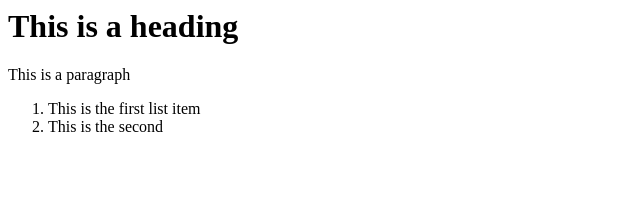
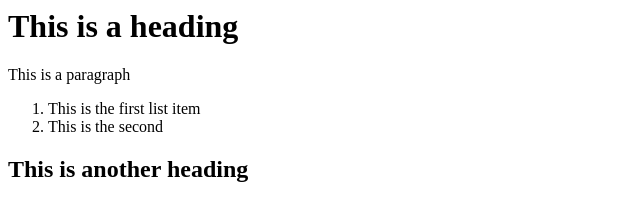
Before and after one commit to keysmasher94/keysmasher94.github.io, a plain HTML site: page index.html in a window 1280 px wide. Shown: the whole page, without its empty margins (0-640 px from the left). Drawn offline with Linux system fonts and the light colour scheme.

Commit message:
Update index.html

```diff
--- a/index.html
+++ b/index.html
@@ -9,5 +9,6 @@
       <li>This is the first list item</li>
       <li>This is the second</li>
     </ol>
+    <h2>This is another heading</h2>
   </body>
 </html>
```
